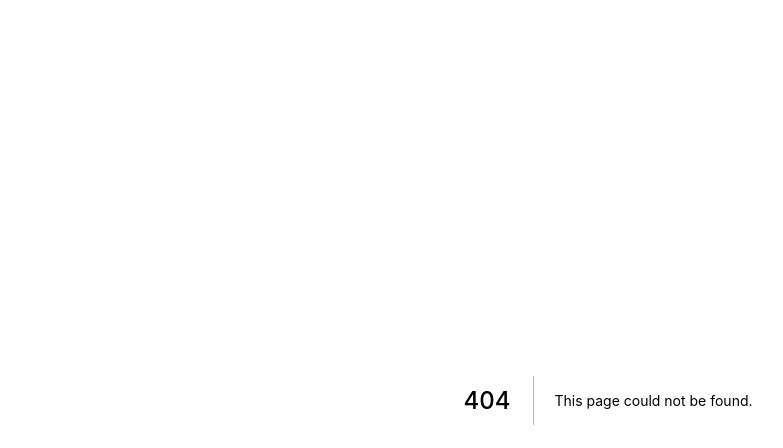
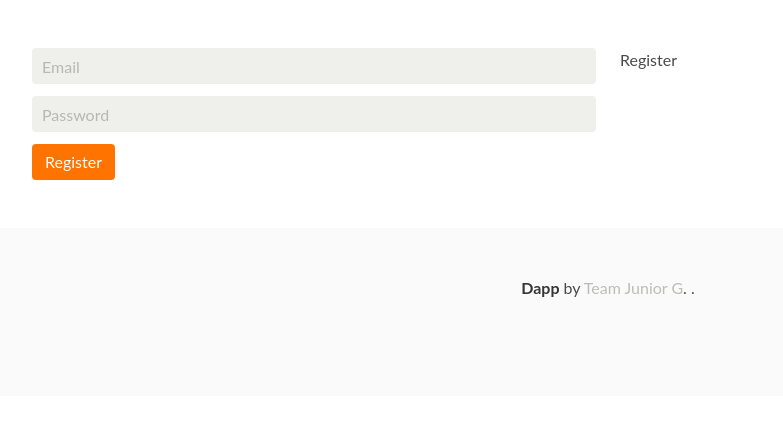
Before and after one commit to feat7/JuniorG-healthcare-dapp, a Next.js app: page /register in a window 1280 px wide. Before the commit this address had no page. Shown: the top 448 px of the page, without its empty margins (32-815 px from the left). Built offline with nearby package versions, Linux system fonts and the light colour scheme.

Commit message:
add: register

```diff
--- a/components/footer.js
+++ b/components/footer.js
@@ -4,8 +4,12 @@ export default class Footer extends React.Component {
     render() {
         return (
             <React.Fragment>
-                <footer className="space--sm footer-1 text-center-xs">
-                    Footer
+                <footer class="footer">
+                    <div class="content has-text-centered">
+                        <p>
+                        <strong>Dapp</strong> by <a href="https://jgthms.com">Team Junior G</a>. .
+                        </p>
+                    </div>
                 </footer>
             </React.Fragment>
         );
--- a/components/header.js
+++ b/components/header.js
@@ -7,7 +7,7 @@ export default class Header extends React.Component {
         return (
             <React.Fragment>
                 <Head>
-                    <title>My styled page</title>
+                    <title>Blockchain Dapp</title>
                     <script defer src="https://use.fontawesome.com/releases/v5.3.1/js/all.js"></script>
                 </Head>
             </React.Fragment>
--- /dev/null
+++ b/pages/register.js
@@ -0,0 +1,49 @@
+import React from 'react';
+import Header from '../components/header';
+import Footer from '../components/footer';
+
+export default class Register extends React.Component {
+    state = {
+        email: '',
+        password: ''
+    };
+
+    render() {
+        return (
+            <React.Fragment>
+                <Header/>
+                <div className="hero">
+                    <div className="hero-body">
+                        <div className="container">
+                            <div className="columns">
+                                <div className="column">
+                                    <div class="field">
+                                        <div class="control">
+                                            <input value={this.state.email} class="input" type="text" placeholder="Email" onChange={(e) => {
+                                                this.setState({ email: e.target.value })
+                                            }}/>
+                                        </div>
+                                    </div>
+                                    <div class="field">
+                                        <div class="control">
+                                            <input value={this.state.password} class="input" type="password" placeholder="Password" onChange={(e) => {
+                                                this.setState({ password: e.target.value })
+                                            }}/>
+                                        </div>
+                                    </div>
+                                    <div onClick={() => {
+                                        console.log(this.state, 'Register');
+                                    }} className="button is-primary">Register</div>
+                                </div>
+                                <div className="column">
+                                    Register
+                                </div>
+                            </div>
+                        </div>
+                    </div>
+                </div>
+                <Footer/>
+            </React.Fragment>
+        );
+    }
+}
```
